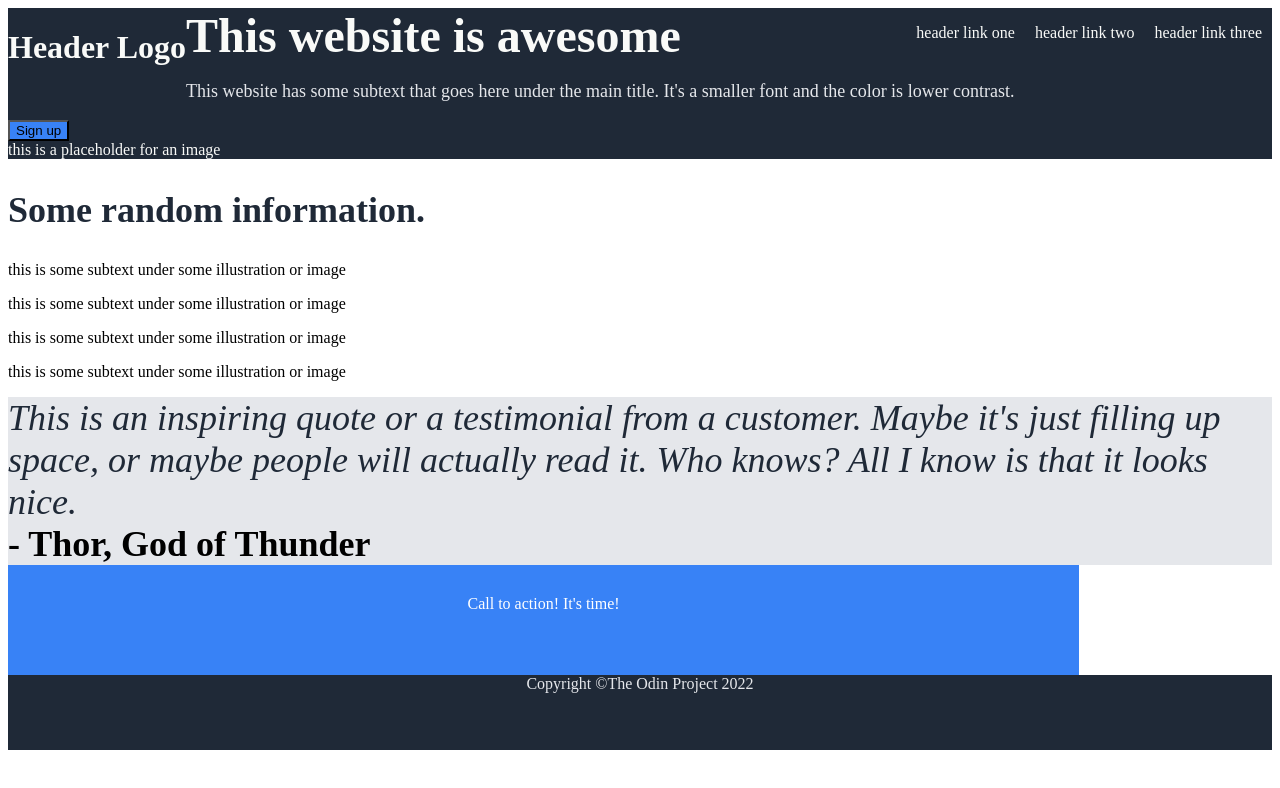
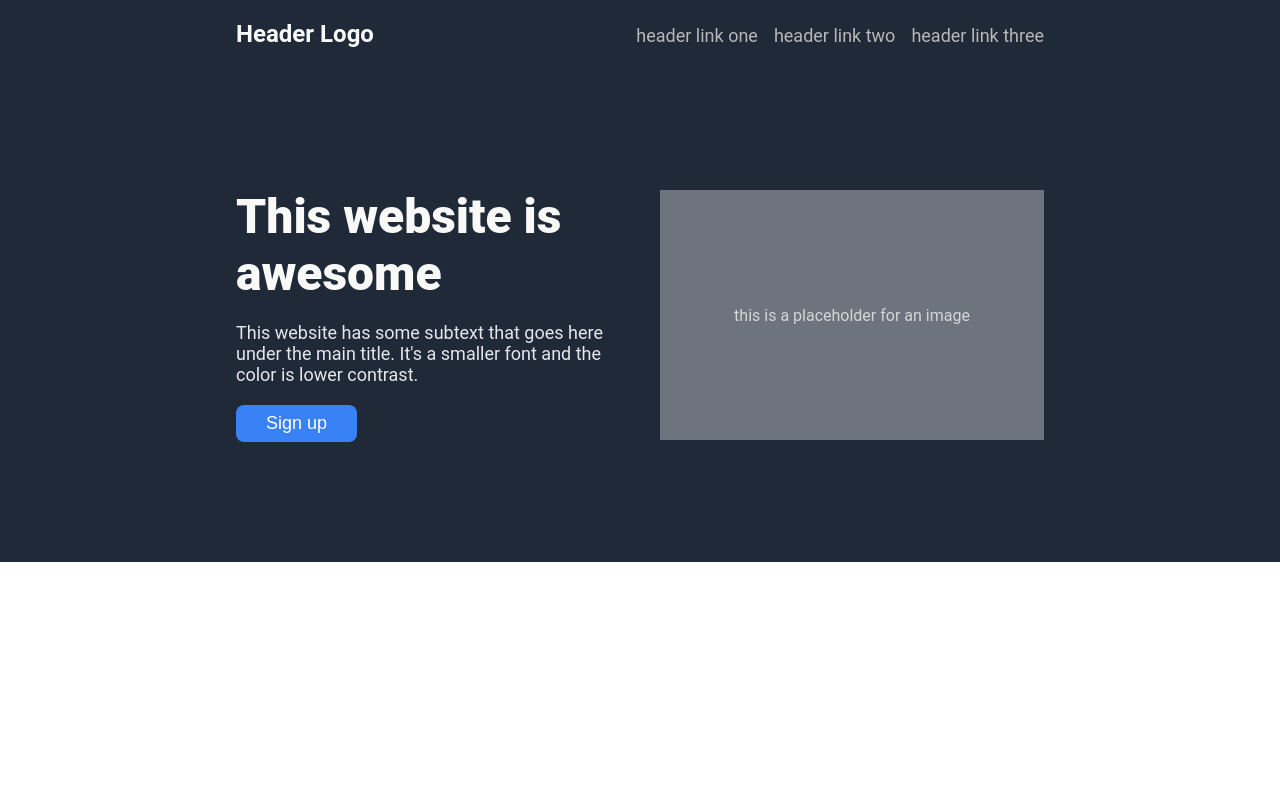
Before and after one commit to TinyTechieT/odin-landing-page, a plain HTML site: page index.html in a window 1280 px wide. Drawn offline with Linux system fonts and the light colour scheme.

Commit message:
Header and first section added (HTML + CSS)

```diff
--- a/index.html
+++ b/index.html
@@ -5,89 +5,32 @@
         <meta http-equiv="X-UA-Compatible" content="IE=edge">
         <meta name="viewport" content="width=device-width, initial-scale=1.0">
         <link rel="stylesheet" href="style.css">
+        <title>Awesome Website</title>
     </head>
     <body>
-        <div class="container">
-            <div class="hero">
-                <div class="upper-bar">
-                    <div class="hero-logo">
-                        <h1>Header Logo</h1>
+        <div class="first-section">
+            <div class="header">
+                <div class="lgoo">Header Logo</div>
+                <ul>
+                    <li><a href="#">header link one</a></li>
+                    <li><a href="#">header link two</a></li>
+                    <li><a href="#">header link three</a></li>
+                </ul>
+            </div>
+            <div class="content">
+                <div class="text-content">
+                    <div class="hero-main-text">This website is awesome</div>
+                    <div class="hero-secondary-text">
+                        This website has some subtext that goes here under the main title. It's a smaller font and the color is lower contrast.
                     </div>
-
-                    <nav>
-                        <ul>
-                            <li>header link one</li>
-                            <li>header link two</li>
-                            <li>header link three</li>
-                        </ul>
-                    </nav>
+                    <button class="sign-up-1">Sign up</button>
                 </div>
-
-                <div class="hero-flex">
-                    <div class="hero-flex-1">
-                        <h2>This website is awesome</h2>
-                        <p>
-                            This website has some subtext that goes here under the main title. It's a smaller font and the color is lower contrast.
-                        </p>
-
-                        <button>Sign up</button>
-                    </div>
-
-                    <div class="hero-flex-2">
-                        this is a placeholder for an image
-                    </div>
-                </div>
+                <div class="image-placeholder">this is a placeholder for an image</div>
             </div>
         </div>
 
-        <div class="container">
-            <div class="information">
-                <h2>Some random information.</h2>
+        <div class="second-section">
 
-                <div class="info-flex">
-                    <div class="info-flex-1">
-                        <div class="boxes"></div>
-                        <p>this is some subtext under some illustration or image</p>
-                    </div>
-
-                    <div class="info-flex-1">
-                        <div class="boxes"></div>
-                        <p>this is some subtext under some illustration or image</p>
-                    </div>
-
-                    <div class="info-flex-1">
-                        <div class="boxes"></div>
-                        <p>this is some subtext under some illustration or image</p>
-                    </div>
-
-                    <div class="info-flex-1">
-                        <div class="boxes"></div>
-                        <p>this is some subtext under some illustration or image</p>
-                    </div>
-                </div>
-            </div>
-        </div>
-
-        <div class="container">
-            <div class="quote-section">
-                <div class="quote">
-                    This is an inspiring quote or a testimonial from a customer. Maybe it's just filling up space, or maybe people will actually read it. Who knows? All I know is that it looks nice.
-                </div>
-
-                <div class="who-said-it">- Thor, God of Thunder</div>
-            </div>
-        </div>
-
-        <div class="container">
-            <div class="call-to-action">
-                Call to action! It's time!
-            </div>
-        </div>
-
-        <div class="container">
-            <div class="footer">
-                Copyright &copy;The Odin Project 2022
-            </div>
         </div>
     </body>
 </html>
--- a/style.css
+++ b/style.css
@@ -1,81 +1,86 @@
-.container{
-    width: auto;
+body{
+    font-family: Roboto, sans-serif;
+    margin: 0;
+    display: flex;
+    flex-direction: column;
 }
 
-.hero{
-    background-color: #1F2937;
-    color: #F9FAF8;
+.first-section{
+    background-color: #1f2937;
+    padding: 20px 16px;
+    display: flex;
+    flex-direction: column;
+    gap: 40px;
 }
 
-.hero-logo{
-    float: left;
-    margin: 0;
-}
-
-.hero nav{
-    float: right;
-    /* margin-top: 10px; */
-}
-
-.hero li{
-    float: left;
-    display: inline;
-    padding: 0 10px 0 10px;
-}
-
-.hero-flex{
-    flex: 0 1 1 100%;
-}
-
-.hero-flex-1 h2{
-    color: #F9FAF8;
-    font-size: 48px;
-    font-style: extra-bold;
-    display: inline;
-}
-
-.hero-flex-1 p{
-    font-size: 18px;
-    color: #e5e7eb;
-}
-
-button{
-    background-color: #3882f6;
-}
-
-.information h2{
-    font-size: 36px;
-    color: #1F2937;
-}
-
-.quote-section{
-    background-color: #e5e7eb;
-    font-size: 36px;
-}
-
-.quote{
-    color: #1F2937;
-    font-style: italic;
-    /* font-weight: lighter; */
-}
-
-.who-said-it{
+.header{
+    display: flex;
+    justify-content: space-between;
+    align-items: center;
+    /* padding-bottom: 20px; */
+    color: #f9faf8;
+    font-size: 24px;
+    margin: 0 220px;
     font-weight: bold;
 }
 
-.call-to-action{
-    height: 50px;
-    width: 80%;
+.header ul{
+    list-style-type: none;
+    margin: 0;
+    padding: 0;
+    display: flex;
+    gap: 16px;
+    color: #d9dbde;
+}
+
+.header a{
+    text-decoration: none;
+    color: #b8b8b8;
+    font-size: 18px;
+    font-weight: 400;
+}
+
+.content {
+    display: flex;
+    justify-content: space-between;
+    align-items: center;
+    gap: 20px;
+    margin: 100px 220px;
+}
+
+.text-content{
+    max-width: 50%;
+}
+
+.hero-main-text{
+    font-size: 48px;
+    color: #f9faf8;
+    font-weight: 900;
+}
+
+.hero-secondary-text{
+    color: #e5e7eb;
+    font-size: 18px;
+    margin: 20px 0;
+}
+
+.sign-up-1{
     background-color: #3882f6;
     color: white;
-    text-align: center;
-    padding: 30px;
-
+    border: none;
+    padding: 8px 30px;
+    border-radius: 8px;
+    font-size: 18px;
+    width: fit-content;
 }
 
-.footer{
-    background-color: #1F2937;
-    color: #e5e7eb;
+.image-placeholder {
+    background-color: #6D747D;
+    color: #d7d6d6;
+    height: 250px;
+    width: 50%;
+    display: flex;
+    justify-content: center;
+    align-items: center;
     text-align: center;
-    height: 75px;
-}
+  }
```
